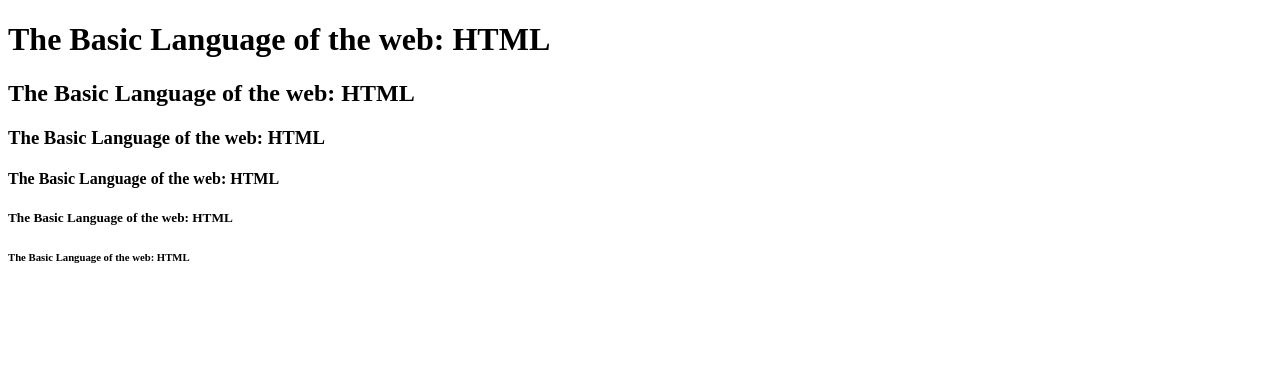
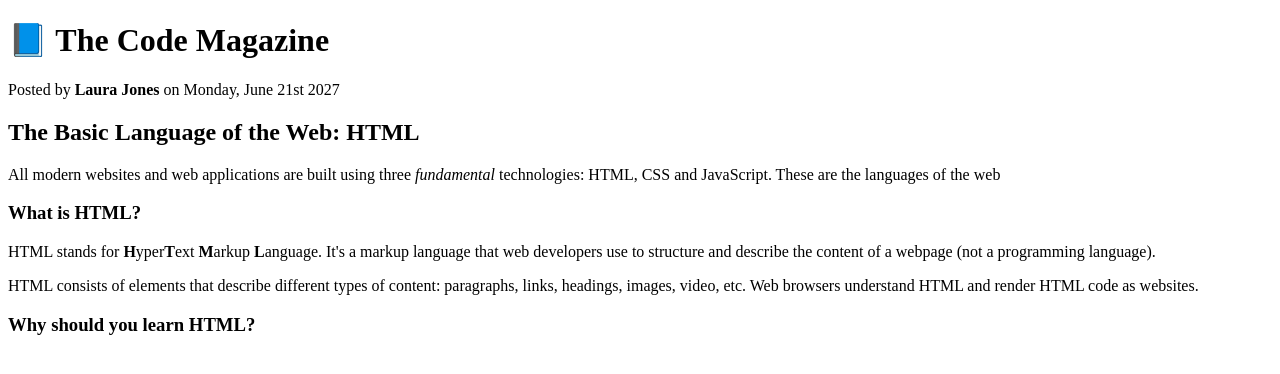
Before and after one commit to Indranil2501/html-css-course, a plain HTML site: page 02-HTML-Fundamentals/index.html in a window 1280 px wide. Drawn offline with Linux system fonts and the light colour scheme.

Commit message:
HTML text elements

```diff
--- a/02-HTML-Fundamentals/index.html
+++ b/02-HTML-Fundamentals/index.html
@@ -4,11 +4,24 @@
   <title>The Basic Language of the web: HTML</title>
 </head>
 <body>
-  <h1>The Basic Language of the web: HTML</h1>
+  <!-- <h1>The Basic Language of the web: HTML</h1>
   <h2>The Basic Language of the web: HTML</h2>
   <h3>The Basic Language of the web: HTML</h3>
   <h4>The Basic Language of the web: HTML</h4>
   <h5>The Basic Language of the web: HTML</h5>
-  <h6>The Basic Language of the web: HTML</h6>
+  <h6>The Basic Language of the web: HTML</h6> -->
+
+  <h1>📘 The Code Magazine</h1>
+   <p>Posted by <strong>Laura Jones</strong> on Monday, June 21st 2027</p>
+
+  <h2>The Basic Language of the Web: HTML</h2>
+  <p>All modern websites and web applications are built using three <em>fundamental</em> technologies: HTML, CSS and JavaScript. These are the languages of the web</p>
+
+  <h3>What is HTML?</h3>
+  <p>HTML stands for <strong>H</strong>yper<strong>T</strong>ext <strong>M</strong>arkup <strong>L</strong>anguage. It's a markup language that web developers use to structure and describe the content of a webpage (not a programming language).</p>
+
+  <p>HTML consists of elements that describe different types of content: paragraphs, links, headings, images, video, etc. Web browsers understand HTML and render HTML code as websites.</p>
+
+  <h3>Why should you learn HTML?</h3>
 </body>
 </html>
```
